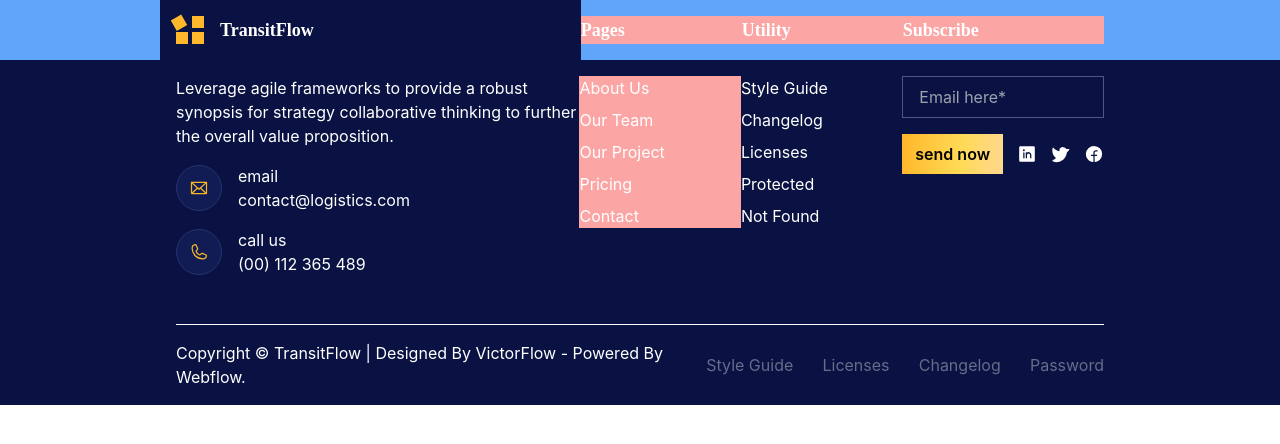
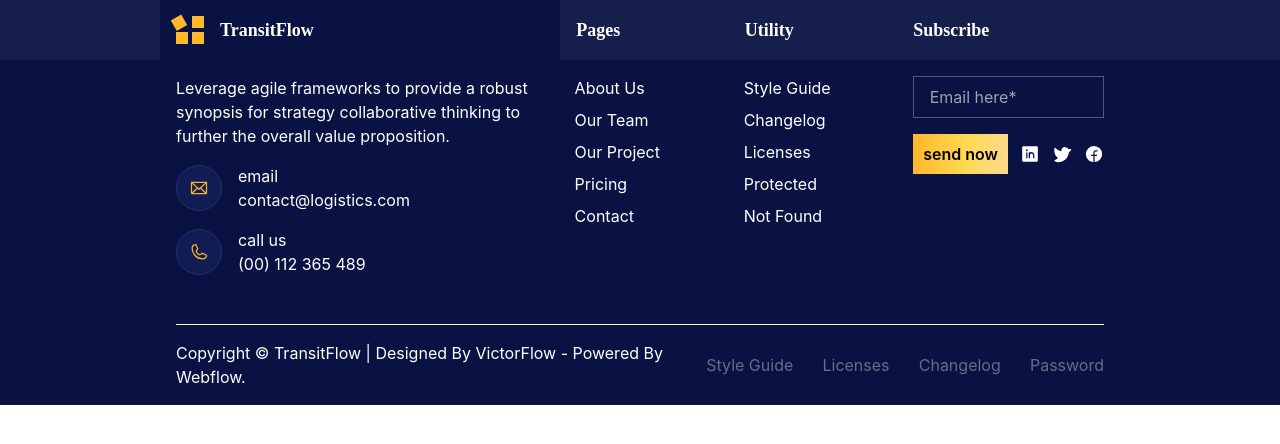
Before and after one commit to smartcollins/logistics, a React (Create React App) app: page / in a window 1280 px wide. Shown: the top 444 px of the page. Built offline with nearby package versions, Linux system fonts and the light colour scheme.

Commit message:
still modifying Footer

```diff
--- a/src/component/Footer.jsx
+++ b/src/component/Footer.jsx
@@ -124,27 +124,27 @@ const Footer = () => {
     return (
         <div style={{ backgroundColor: color.blueBg }} className=' capitalize text-white'>
             {/* <div className='px-4 xl:w-3/4 mx-auto'> */}
-                <div className='bg-blue-400 '>
-                    <div className=' lg:flex px-4 items-center justify-between font-[Rubik] font-semibold text-lg flex flex-wrap md:flex-nowrap lg:w-3/4 lg:mx-auto'>
+                <div className='bg-white/5'>
+                    <div className=' lg:flex md:space-x-4 px-4 items-center justify-between font-[Rubik] font-semibold text-lg flex flex-wrap md:flex-nowrap lg:w-3/4 lg:mx-auto'>
                         <div style={{ backgroundColor: color.blueBg }} className="w-full flex-none md:flex-auto md:-ml-4 md:px-4"><Logo /></div>
-                        <p className='md:w-2/5 bg-red-300'>Pages</p>
-                        <p className='md:w-2/5 bg-red-300'>Utility</p>
-                        <p className='md:w-2/4 bg-red-300'>Subscribe</p>
+                        <p className='md:w-2/5 md:py-0 py-2'>Pages</p>
+                        <p className='md:w-2/5 md:py-0 py-2'>Utility</p>
+                        <p className='md:w-2/4 md:py-0 py-2'>Subscribe</p>
                     </div>
                 </div>
                 <div className='px-4 lg:w-3/4 mx-auto'>
-                <div className='md:flex items-start justify-between py-4'>
+                <div className='md:flex items-start justify-between py-4 md:space-x-4'>
                     <div style={{ backgroundColor: color.blueBg }} className=' w-full normal-case mb-4'>
                         <p className=''>Leverage agile frameworks to provide a robust synopsis for strategy  collaborative thinking to further the overall value proposition.</p>
                         {icon}
                     </div>
-                    <div className='gap-4 md:gap-0 md:w-2/5 lg:space-y-2  md:grid-cols-1 grid grid-cols-2 bg-red-300'>
+                    <div className='gap-4 md:gap-0 md:w-2/5 lg:space-y-2  md:grid-cols-1 grid grid-cols-2'>
                         {list}
                     </div>
                     <div className='gap-4 md:gap-0 md:w-2/5 lg:space-y-2  md:grid-cols-1 grid grid-cols-2'>
                         {list2}
                     </div>
-                    <div className='md:w-2/4 space-y-4'>
+                    <div className='md:w-2/4 md:m-0 space-y-4 mt-4'>
                         <input className=' font-[League_Spartan] w-full py-2 bg-transparent border border-[#4e5683] indent-4 ' type="text" placeholder='Email here*' />
                         <div className='flex items-center justify-between'>
                             <button style={{ background: `linear-gradient(94.06deg, ${color.grdt} -1.21%, ${color.grdt2} 58.66%, ${color.grdt3} 116.84%)` }} className='py-2 text-black w-2/4 font-semibold'>send now</button>
```
